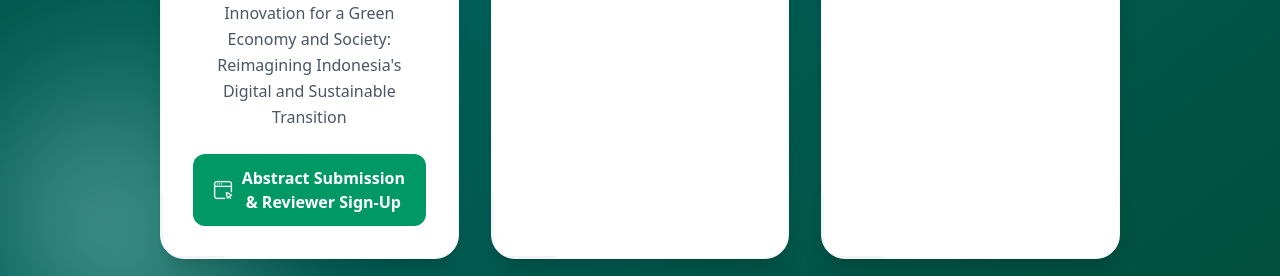
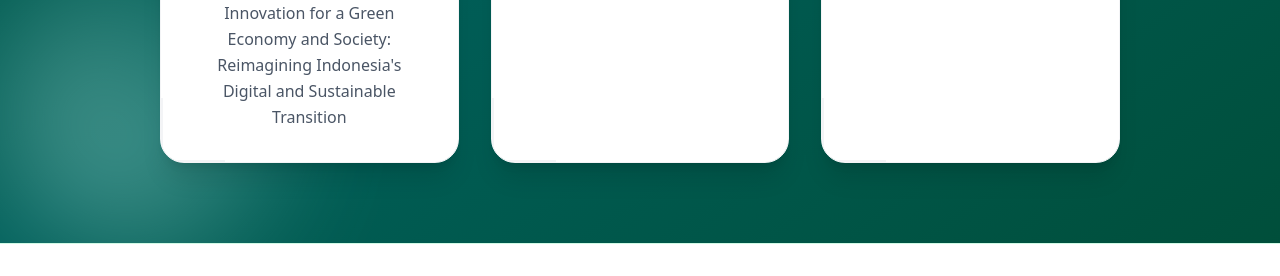
Before and after one commit to ppijerman/iconissa-26, a Next.js app: page / in a window 1280 px wide. Shown: the part 1503-1779 px from the top of the page. Built offline with nearby package versions, Linux system fonts and the light colour scheme; no server answers.

Commit message:
fix(iconic): submission hide

```diff
--- a/src/components/HomePage/InformationPage.tsx
+++ b/src/components/HomePage/InformationPage.tsx
@@ -26,10 +26,8 @@ export default function InformationPage() {
 			color: "from-emerald-500 to-teal-600",
 			date: "27th-28th August",
 			location: "EineWeltHaus",
-			hasSubmission: true,
+			hasSubmission: false,
 			detailsUrl: "/iconic-2026",
-			submissionUrl: "https://submission-iconissa.ppijerman.org/",
-			submissionLabel: "Abstract Submission & Reviewer Sign-Up",
 		},
 		{
 			logo: sssLogo,
--- a/src/components/Iconic2026/RundownSection.tsx
+++ b/src/components/Iconic2026/RundownSection.tsx
@@ -66,7 +66,7 @@ const rundownDays: RundownDay[] = [
         end: "11:35",
         activity:
           "Innovation Diplomacy for a Green Economy: Semiconductor Cooperation and Energy Resilience in Indonesia's Digital Transition",
-        note: "By Arif Havas Oegroseno, Vice Minister for the Ministry of Foreign Affairs. Includes Q&A session.",
+        note: "By Arif Havas Oegroseno, Vice Minister for the Ministry of Foreign Affairs.",
         highlighted: true,
         badge: "Keynote Speech",
         speakers: [{ name: "Arif Havas Oegroseno", photo: arifHavasPhoto }],
```
